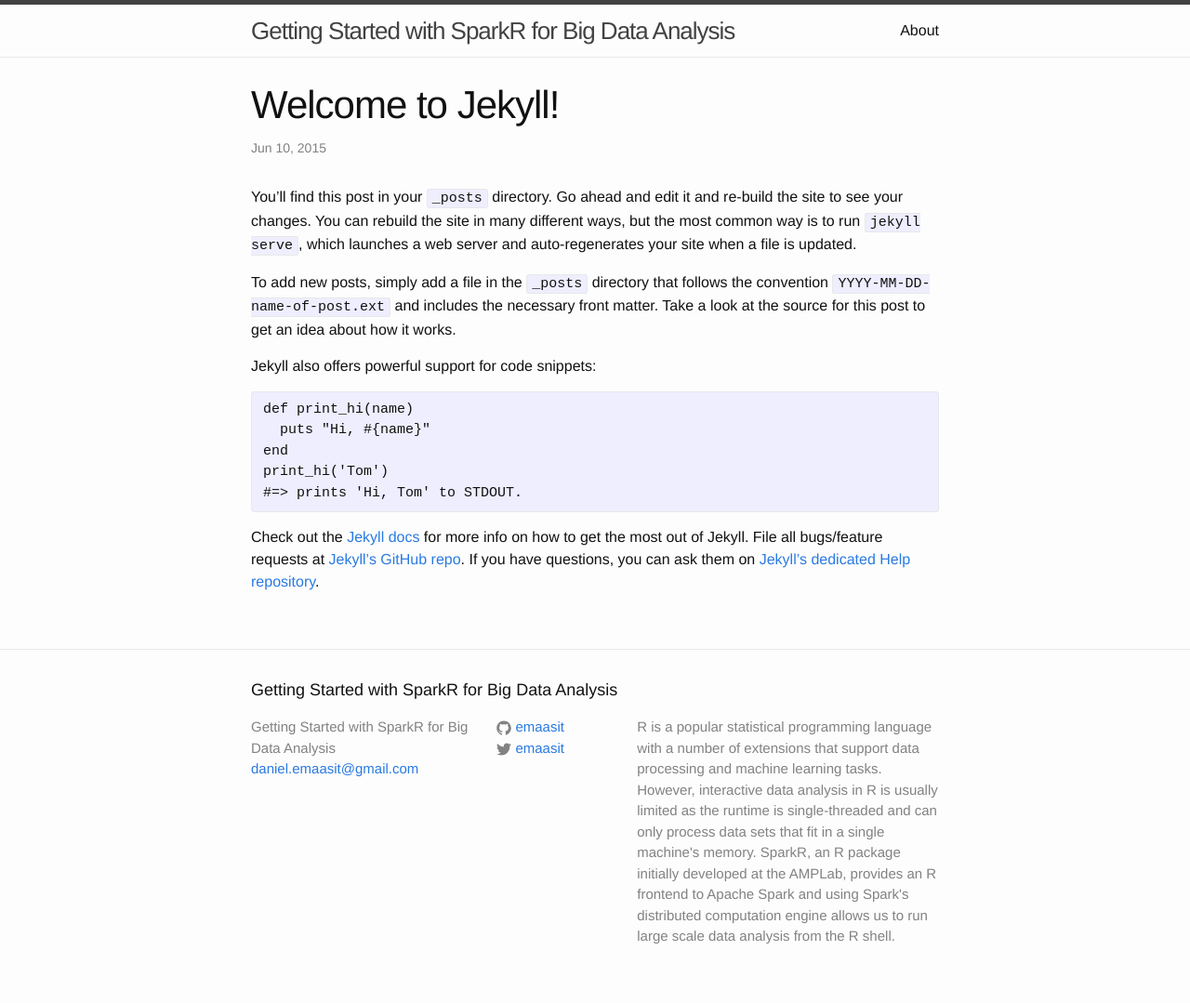
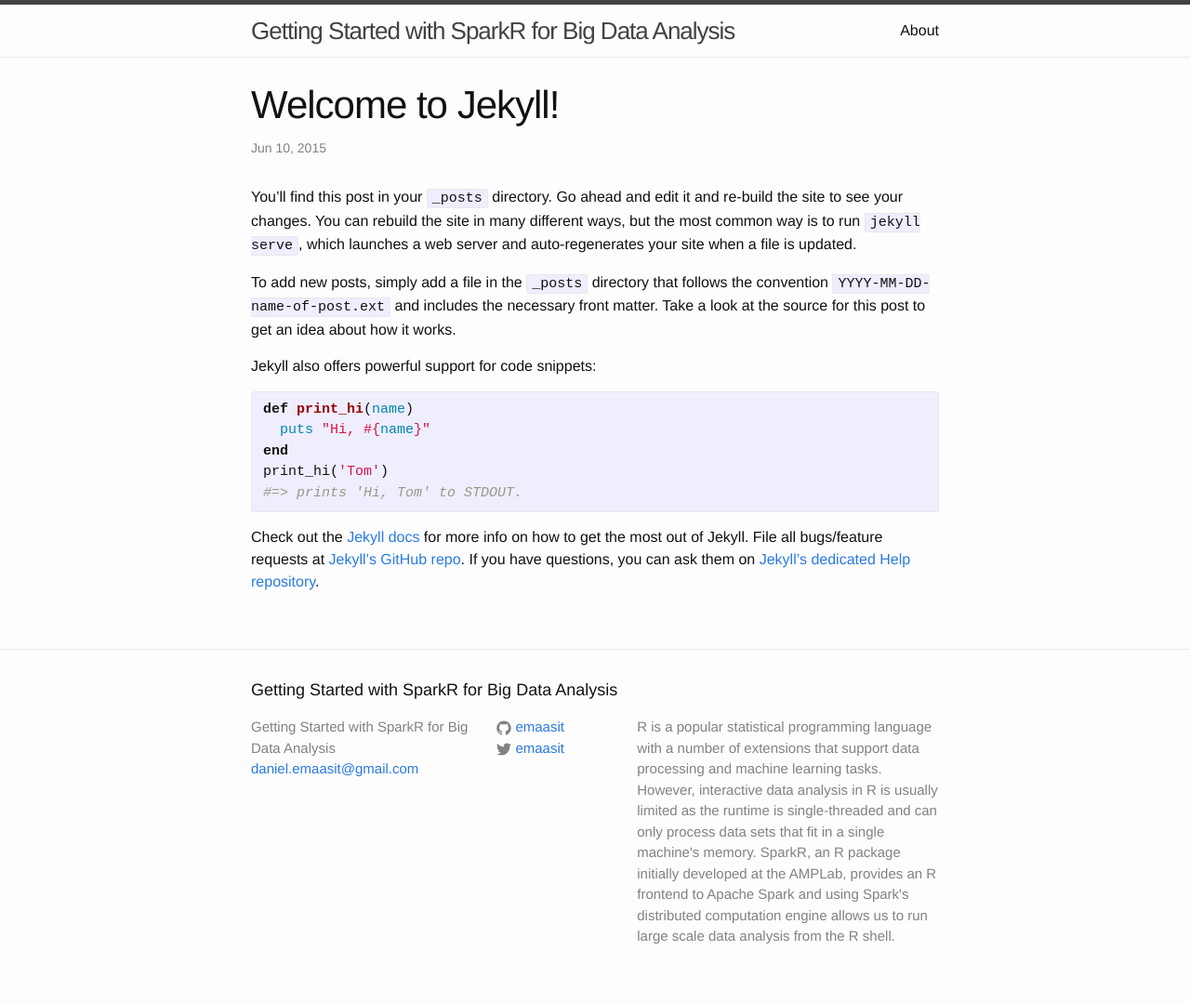
Before and after one commit to harryprince/getting-started-with-sparkr, a Jekyll site: the page built from _posts/2015-06-10-welcome-to-jekyll.markdown, in a window 1280 px wide. Shown: the whole page at 93% size. Built offline with Jekyll 4.4.1, drawn with Linux system fonts in a browser that asks for light colours; Markdown is read by kramdown in place of the engine named in the settings.

Commit message:
added config file

```diff
--- a/_config.yml
+++ b/_config.yml
@@ -11,6 +11,6 @@
 
 # Build settings
 markdown: redcarpet
-highlighter: pygment
+highlighter: pygments
 
 exclude: ["CONTRIBUTING.md", "README.md", "book"]
```
